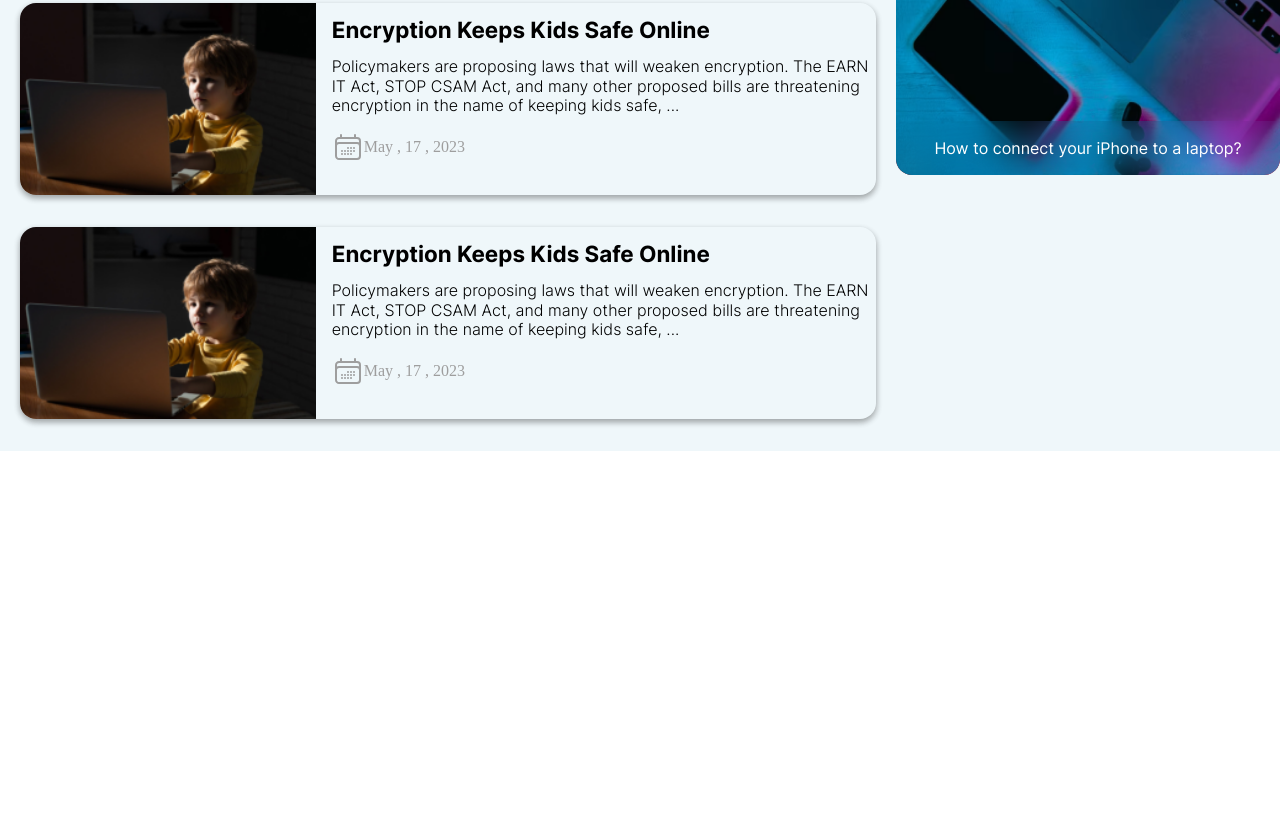
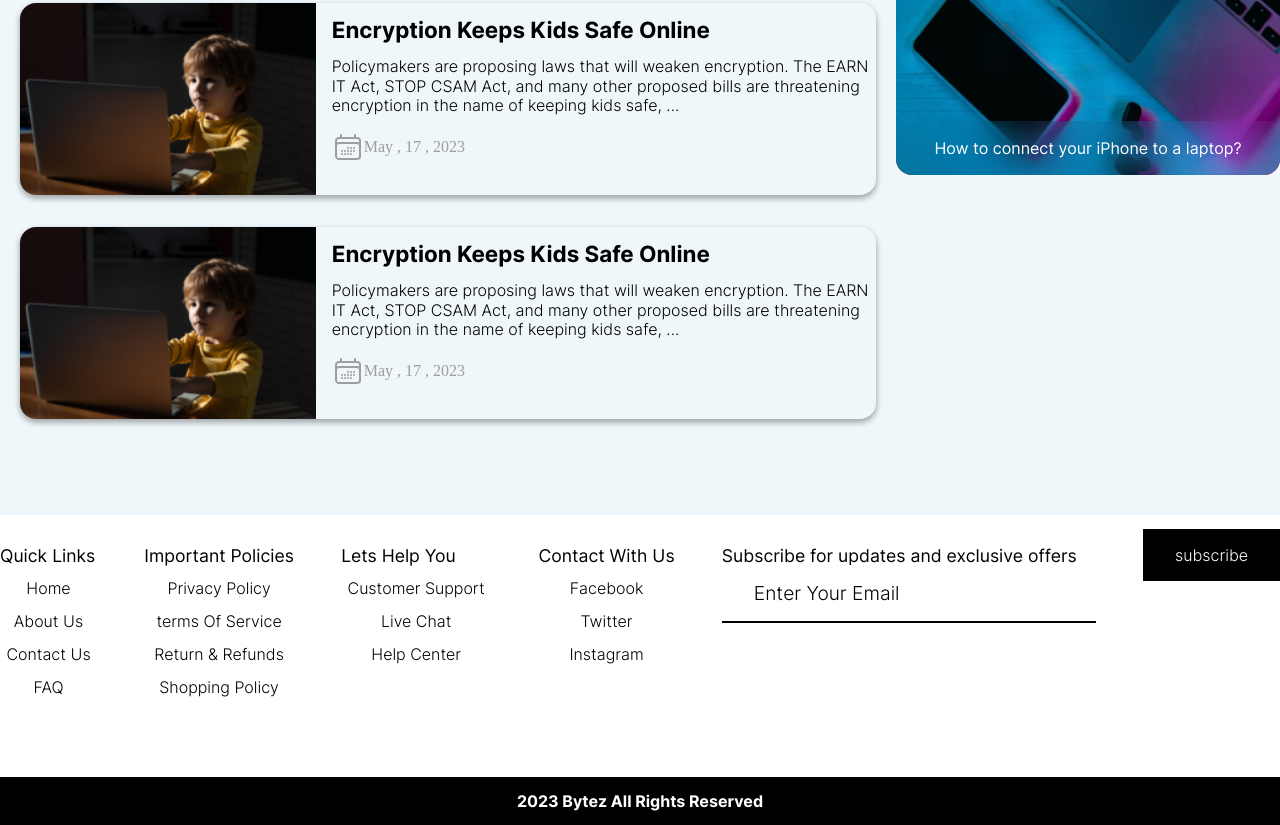
Before and after one commit to mojtaba-jsx/Bytez, a plain HTML site: page src/html/blog.html in a window 1280 px wide. Shown: the part 1447-2272 px from the top of the page. Before the commit the page ends 1898 px from the top, so only its background shows below. Drawn offline with Linux system fonts and the light colour scheme.

Commit message:
[html-css]- add footer to blog page

```diff
--- a/src/css/blog.css
+++ b/src/css/blog.css
@@ -39,6 +39,7 @@
 .main-content {
   width: 70%;
   margin-top: 1rem;
+  margin-bottom: 4rem;
 }
 
 .main-content__wrapper {
--- a/src/html/blog.html
+++ b/src/html/blog.html
@@ -795,6 +795,123 @@
       </section>
     </main>
 
+    <footer class="footer">
+      <section class="footer-top">
+          <div class="container">
+              <div class="footer-top__wrapper">
+                  <div class="footer-top__col1">
+                      <span class="footer-top__col1-title">Quick Links</span>
+                      <ul class="footer-top__col1-list">
+                          <li class="footer-top__col1-item">
+                              <a href="#" class="footer-top__col1-link">
+                                  Home
+                              </a>
+                          </li>
+                          <li class="footer-top__col1-item">
+                              <a href="#" class="footer-top__col1-link">
+                                  About Us
+                              </a>
+                          </li>
+                          <li class="footer-top__col1-item">
+                              <a href="#" class="footer-top__col1-link">
+                                  Contact Us
+                              </a>
+                          </li>
+                          <li class="footer-top__col1-item">
+                              <a href="#" class="footer-top__col1-link">
+                                  FAQ
+                              </a>
+                          </li>
+                      </ul>
+                  </div>
+
+                  <div class="footer-top__col2">
+                      <span class="footer-top__col2-title">Important Policies</span>
+                      <ul class="footer-top__col2-list">
+                          <li class="footer-top__col2-item">
+                              <a href="#" class="footer-top__col2-link">
+                                  Privacy Policy
+                              </a>
+                          </li>
+                          <li class="footer-top__col2-item">
+                              <a href="#" class="footer-top__col2-link">
+                                  terms Of Service
+                              </a>
+                          </li>
+                          <li class="footer-top__col2-item">
+                              <a href="#" class="footer-top__col2-link">
+                                  Return & Refunds
+                              </a>
+                          </li>
+                          <li class="footer-top__col2-item">
+                              <a href="#" class="footer-top__col2-link">
+                                  Shopping Policy
+                              </a>
+                          </li>
+                      </ul>
+                  </div>
+
+                  <div class="footer-top__col3">
+                      <span class="footer-top__col3-title">Lets Help You </span>
+                      <ul class="footer-top__col3-list">
+                          <li class="footer-top__col3-item">
+                              <a href="#" class="footer-top__col3-link">
+                                  Customer Support
+                              </a>
+                          </li>
+                          <li class="footer-top__col3-item">
+                              <a href="#" class="footer-top__col3-link">
+                                  Live Chat
+                              </a>
+                          </li>
+                          <li class="footer-top__col3-item">
+                              <a href="#" class="footer-top__col3-link">
+                                  Help Center
+                              </a>
+                          </li>
+                      </ul>
+                  </div>
+
+                  <div class="footer-top__col4">
+                      <span class="footer-top__col4-title">Contact With Us</span>
+                      <ul class="footer-top__col4-list">
+                          <li class="footer-top__col4-item">
+                              <a href="#" class="footer-top__col4-link">
+                                  Facebook
+                              </a>
+                          </li>
+                          <li class="footer-top__col4-item">
+                              <a href="#" class="footer-top__col4-link">
+                                  Twitter
+                              </a>
+                          </li>
+                          <li class="footer-top__col4-item">
+                              <a href="#" class="footer-top__col4-link">
+                                  Instagram
+                              </a>
+                          </li>
+                      </ul>
+                  </div>
+
+                  <div class="footer-top__col5">
+                      <span class="footer-top__col5-title">Subscribe for updates and exclusive offers</span>
+                          <input class="footer-top__col5-input" type="text" placeholder="Enter Your Email">
+                  </div>
+
+                  <div class="footer-top__col6">
+                      <a href="#" class="footer-top__col6-link">subscribe</a>
+                  </div>
+              </div>
+          </div>
+      </section>
+
+      <section class="footer-bottom">
+          <span class="footer-bottom-text">
+              2023 Bytez All Rights Reserved
+          </span>
+      </section>
+  </footer>
+
     <script src="../js/shared.js"></script>
   </body>
 </html>
```
